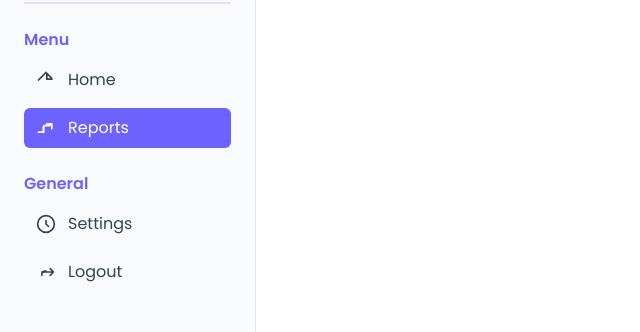
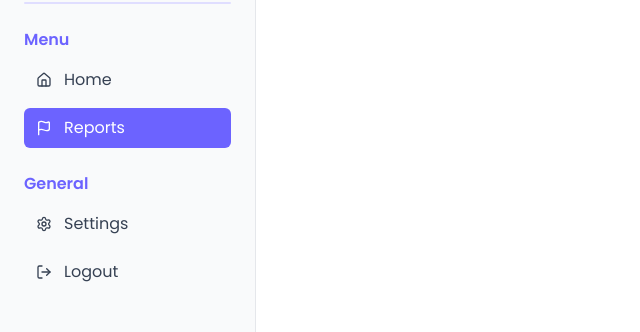
Before and after one commit to madaanoy/connextadmin, a Next.js app: page /reports in a window 1280 px wide. Shown: the part 210-542 px from the top of the page, without its empty margins (0-640 px from the left). Built offline with nearby package versions, Linux system fonts and the light colour scheme.

Commit message:
Updated the icons of the sidebar. Also added in additional details to the right column and created a quick actions section.

```diff
--- a/components/Sidebar.tsx
+++ b/components/Sidebar.tsx
@@ -4,6 +4,7 @@ import React from "react";
 import Link from "next/link";
 import Image from "next/image";
 import { usePathname } from "next/navigation";
+import { Flag, LogOut, Settings, House } from "lucide-react";
 
 export default function Sidebar() {
   const pathname = usePathname();
@@ -48,51 +49,13 @@ export default function Sidebar() {
         <ul className="space-y-2 mb-6">
           <li>
             <Link href="/home" className={getLinkClass("/home")}>
-              <svg
-                className="w-5 h-5"
-                fill="none"
-                stroke="currentColor"
-                strokeWidth={2}
-                viewBox="0 0 24 24"
-                xmlns="http://www.w3.org/2000/svg"
-                aria-hidden="true"
-              >
-                <path
-                  strokeLinecap="round"
-                  strokeLinejoin="round"
-                  d="M3 12l2-2m0 0l7-7 7 7M13 5v6h6"
-                />
-              </svg>
+            <House size={16}></House>
               <span>Home</span>
             </Link>
           </li>
           <li>
             <Link href="/reports" className={getLinkClass("/reports")}>
-              <svg
-                className="w-5 h-5"
-                fill="none"
-                stroke="currentColor"
-                strokeWidth={2}
-                viewBox="0 0 24 24"
-                xmlns="http://www.w3.org/2000/svg"
-                aria-hidden="true"
-              >
-                <path
-                  strokeLinecap="round"
-                  strokeLinejoin="round"
-                  d="M9 17v-6a2 2 0 012-2h6"
-                />
-                <path
-                  strokeLinecap="round"
-                  strokeLinejoin="round"
-                  d="M13 7h6v6"
-                />
-                <path
-                  strokeLinecap="round"
-                  strokeLinejoin="round"
-                  d="M3 17h6v-6a2 2 0 012-2h6"
-                />
-              </svg>
+            <Flag size={16}></Flag>
               <span>Reports</span>
             </Link>
           </li>
@@ -102,51 +65,13 @@ export default function Sidebar() {
         <ul className="space-y-2">
           <li>
             <Link href="/settings" className={getLinkClass("/settings")}>
-              <svg
-                className="w-5 h-5"
-                fill="none"
-                stroke="currentColor"
-                strokeWidth={2}
-                viewBox="0 0 24 24"
-                xmlns="http://www.w3.org/2000/svg"
-                aria-hidden="true"
-              >
-                <path
-                  strokeLinecap="round"
-                  strokeLinejoin="round"
-                  d="M12 8v4l3 3"
-                />
-                <path
-                  strokeLinecap="round"
-                  strokeLinejoin="round"
-                  d="M12 2a10 10 0 100 20 10 10 0 000-20z"
-                />
-              </svg>
+            <Settings size={16}></Settings>
               <span>Settings</span>
             </Link>
           </li>
           <li>
             <Link href="/" className={getLinkClass("/")}>
-              <svg
-                className="w-5 h-5"
-                fill="none"
-                stroke="currentColor"
-                strokeWidth={2}
-                viewBox="0 0 24 24"
-                xmlns="http://www.w3.org/2000/svg"
-                aria-hidden="true"
-              >
-                <path
-                  strokeLinecap="round"
-                  strokeLinejoin="round"
-                  d="M17 16l4-4m0 0l-4-4m4 4H7"
-                />
-                <path
-                  strokeLinecap="round"
-                  strokeLinejoin="round"
-                  d="M7 16v-1a4 4 0 014-4h1"
-                />
-              </svg>
+              <LogOut size={16}></LogOut>
               <span>Logout</span>
             </Link>
           </li>
--- a/src/app/company/[companyName]/page.tsx
+++ b/src/app/company/[companyName]/page.tsx
@@ -1,6 +1,6 @@
 "use client";
 
-import React, { useState, use } from "react";
+import React, { use, useState } from "react";
 import Link from "next/link";
 import {
   ArrowLeft,
@@ -9,7 +9,10 @@ import {
   MapPin,
   File,
   Clock,
-  ChevronDown,
+  Calendar,
+  User,
+  MailIcon,
+  Download,
 } from "lucide-react";
 
 const companyData = {
@@ -25,6 +28,8 @@ const companyData = {
       fileSize: "2.4 MB",
       uploadDate: "January 21, 2025",
     },
+    applicationDate: "January 20, 2025",
+    reviewer: "Admin Reviewer",
   },
 };
 
@@ -35,8 +40,10 @@ interface CompanyDetailProps {
 }
 
 export default function CompanyDetail({ params }: CompanyDetailProps) {
+  // ✅ unwrap params with React.use()
   const unwrappedParams = use(params);
-  const companyKey = unwrappedParams.companyName.toLowerCase() as keyof typeof companyData;
+  const companyKey =
+    unwrappedParams.companyName.toLowerCase() as keyof typeof companyData;
   const company = companyData[companyKey];
 
   const [status, setStatus] = useState(company?.verificationStatus || "Pending");
@@ -45,7 +52,11 @@ export default function CompanyDetail({ params }: CompanyDetailProps) {
     return (
       <div className="p-8">
         <p>Company not found.</p>
-        <Link href="/home"><button className="mt-4 px-4 py-2 bg-indigo-600 text-white rounded">Back to Dashboard</button></Link>
+        <Link href="/home">
+          <button className="mt-4 px-4 py-2 bg-indigo-600 text-white rounded">
+            Back to Dashboard
+          </button>
+        </Link>
       </div>
     );
   }
@@ -56,7 +67,7 @@ export default function CompanyDetail({ params }: CompanyDetailProps) {
       <div className="flex items-center space-x-4 mb-6">
         <Link href="/home">
           <button className="flex items-center space-x-2 bg-indigo-600 px-4 py-2 rounded shadow">
-            <ArrowLeft size={16} color={'white'} />
+            <ArrowLeft size={16} color={"white"} />
             <span className="text-white cursor-pointer">Back to Dashboard</span>
           </button>
         </Link>
@@ -65,7 +76,9 @@ export default function CompanyDetail({ params }: CompanyDetailProps) {
         </div>
         <div>
           <h1 className="text-xl font-semibold">{company.companyName}</h1>
-          <p className="text-gray-500 text-sm">Company Details and Information</p>
+          <p className="text-gray-500 text-sm">
+            Company Details and Information
+          </p>
         </div>
         <div className="ml-auto flex items-center space-x-4">
           <select
@@ -83,10 +96,6 @@ export default function CompanyDetail({ params }: CompanyDetailProps) {
             <option>Verified</option>
             <option>Not Verified</option>
           </select>
-          <button className="bg-black text-white px-4 py-2 rounded flex items-center space-x-2 hover:bg-gray-900">
-            <Mail size={16} />
-            <span>Contact Company</span>
-          </button>
         </div>
       </div>
 
@@ -114,7 +123,7 @@ export default function CompanyDetail({ params }: CompanyDetailProps) {
 
               <div className="flex items-center space-x-2">
                 <Mail size={16} className="text-gray-600" />
-                <span className="font-semibold">Email Adress</span>
+                <span className="font-semibold">Email Address</span>
               </div>
               <div className="flex items-center space-x-2">
                 <File size={16} className="text-gray-600" />
@@ -122,7 +131,7 @@ export default function CompanyDetail({ params }: CompanyDetailProps) {
               </div>
 
               <div>{company.email}</div>
-              <div>Food and Beverage</div>
+              <div>{company.industry}</div>
 
               <div className="flex items-center space-x-2">
                 <MapPin size={16} className="text-gray-600" />
@@ -170,13 +179,53 @@ export default function CompanyDetail({ params }: CompanyDetailProps) {
         </div>
 
         {/* Right Column */}
-        <div className="w-80 bg-white rounded-lg p-6 shadow">
-          <h2 className="text-lg font-semibold mb-4 flex items-center space-x-2">
-            <Clock size={20} className="text-yellow-600" />
-            <span>Verification Status</span>
-          </h2>
-          {/* Empty content box */}
-          <div className="h-48 border border-gray-200 rounded"></div>
+        <div className="w-80 space-y-6">
+          {/* Verification Status */}
+          <div className="bg-white rounded-lg p-6 shadow">
+            <h2 className="text-lg font-semibold mb-4 flex items-center space-x-2">
+              <Clock size={20} className="text-yellow-600" />
+              <span>Verification Status</span>
+            </h2>
+            <div className="flex flex-col items-center space-y-4">
+              <div className="bg-yellow-100 rounded-full p-4">
+                <Clock size={32} className="text-yellow-600" />
+              </div>
+              <select
+                value={status}
+                onChange={(e) => setStatus(e.target.value)}
+                className="bg-yellow-100 text-yellow-800 px-4 py-1 rounded text-sm font-semibold cursor-pointer"
+              >
+                <option>Pending</option>
+                <option>Verified</option>
+                <option>Not Verified</option>
+              </select>
+            </div>
+            <div className="mt-6 border-t border-gray-200 pt-4 text-xs text-gray-600 space-y-2">
+              <div className="flex items-center space-x-2">
+                <Calendar size={16} />
+                <span>Application Date</span>
+              </div>
+              <p className="ml-6">{company.applicationDate}</p>
+              <div className="flex items-center space-x-2 mt-2">
+                <User size={16} />
+                <span>Reviewed by</span>
+              </div>
+              <p className="ml-6">{company.reviewer}</p>
+            </div>
+          </div>
+
+          {/* Quick Actions */}
+          <div className="bg-white rounded-lg p-6 shadow">
+            <h2 className="text-lg font-semibold mb-4">Quick Actions</h2>
+            <button className="w-full flex items-center space-x-2 border border-gray-300 rounded px-4 py-2 mb-3 hover:bg-gray-100">
+              <MailIcon size={16} />
+              <span className="text-sm">Send an email</span>
+            </button>
+            <button className="w-full flex items-center space-x-2 border border-gray-300 rounded px-4 py-2 hover:bg-gray-100">
+              <Download size={16} />
+              <span className="text-sm">Download Uploaded Documents</span>
+            </button>
+          </div>
         </div>
       </div>
     </div>
```
Also changed, not shown: components/Dashboard.tsx (line endings or trailing spaces).
